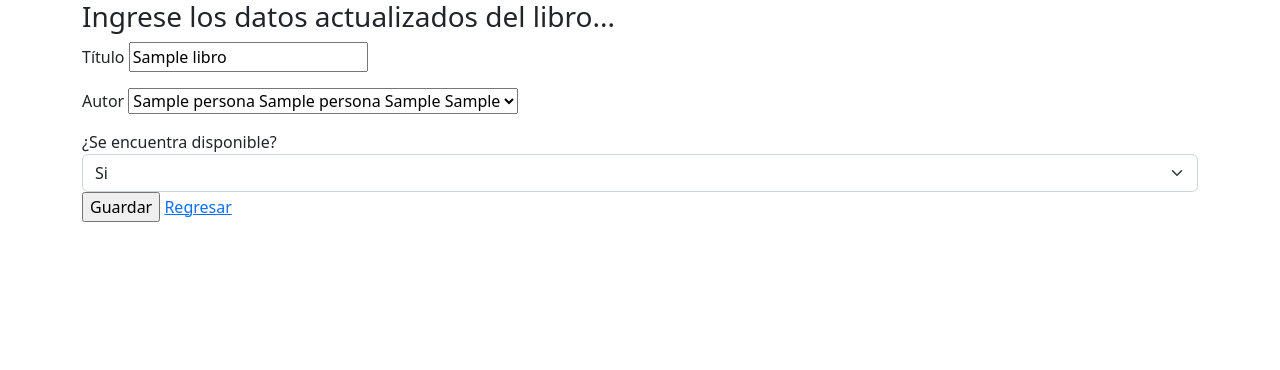
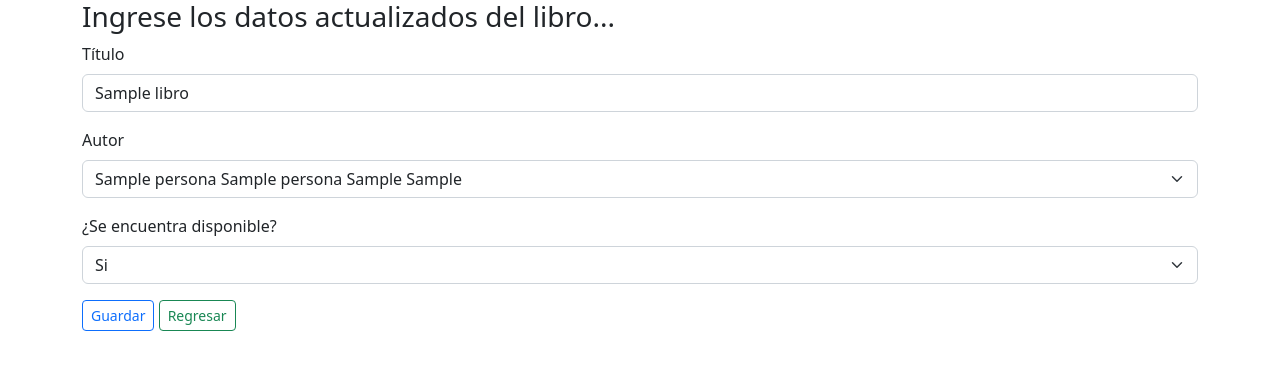
Before and after one commit to kevinmendoza18/sistem_libros, a PHP site: page /libros/editar.php?id=1 in a window 1280 px wide. Shown: the top 370 px of the page. Run offline with PHP 8.4, Linux system fonts and the light colour scheme; tables that the repository leaves empty hold one stand-in row (values such as "Sample post").

Commit message:
actualizacion

```diff
--- a/index.php
+++ b/index.php
@@ -9,7 +9,6 @@ JOIN personas AS p ON l.id_autor = p.id
 WHERE l.estado = 1";
 $libros = mysqli_query($con, $query) or die(mysqli_error($con));
 
-var_dump($libros);
 
 ?>
 <!DOCTYPE html>
@@ -45,7 +44,7 @@ var_dump($libros);
             <select name="disponible" id="disponible" required>
                 <option selected>Seleccione una Opcion...</option>
                 <option value="1">disponible</option>
-                <option value="2">no disponible</option>
+                <option value="0">no disponible</option>
             </select>
             <br><br>
             <button type="submit">enviar</button>
--- a/libros/editar.php
+++ b/libros/editar.php
@@ -26,32 +26,32 @@ $libro  = mysqli_fetch_assoc($result);
 
 <body>
     <div class="container">
-        <div>
-            <div>
+        <div class="row">
+            <div class="col">
                 <h3>Ingrese los datos actualizados del libro...</h3>
                 <form action="recibir.php" method="post" autocomplete="off">
                     <input type="hidden" name="id" value="<?= $libro['id']; ?>">
                     <div class="mb-3">
-                        <label for="titulo" >Título</label>
-                        <input type="text"  id="titulo" name="titulo" value="<?= $libro['titulo']; ?>" required>
+                        <label for="titulo" class="form-label">Título</label>
+                        <input type="text" class="form-control" id="titulo" name="titulo" value="<?= $libro['titulo']; ?>" required>
                     </div>
                     <div class="mb-3">
-                        <label for="autor" >Autor</label>
-                        <select id="id_autor" name="id_autor"  required>
+                        <label for="autor" class="form-label">Autor</label>
+                        <select class="form-select" id="id_autor" name="id_autor" aria-label="selector de autores" required>
                             <?php foreach ($autores as $autor) : ?>
                                 <option value="<?= $autor['id'] ?>" <?= $autor['id'] == $libro['id_autor'] ? 'selected' : '' ?>><?= $autor['autor'] ?></option>";
                             <?php endforeach ?>
                         </select>
                     </div>
-                    <div >
-                        <label >¿Se encuentra disponible?</label>
+                    <div class="mb-3">
+                        <label for="disponible" class="form-label">¿Se encuentra disponible?</label>
                         <select class="form-select" id="disponible" name="disponible" aria-label="Selector de estado del libro" required>
                             <option value="1" <?= $libro['disponible'] == 1 ? 'selected' : ''; ?>>Si</option>
                             <option value="0" <?= $libro['disponible'] == 0 ? 'selected' : ''; ?>>No</option>
                         </select>
                     </div>
-                    <input  type="submit" value="Guardar">
-                    <a href="../index.php">Regresar</a>
+                    <input class="btn btn-sm btn-outline-primary" type="submit" value="Guardar">
+                    <a class="btn btn-sm btn-outline-success" href="../index.php">Regresar</a>
                 </form>
             </div>
         </div>
```
